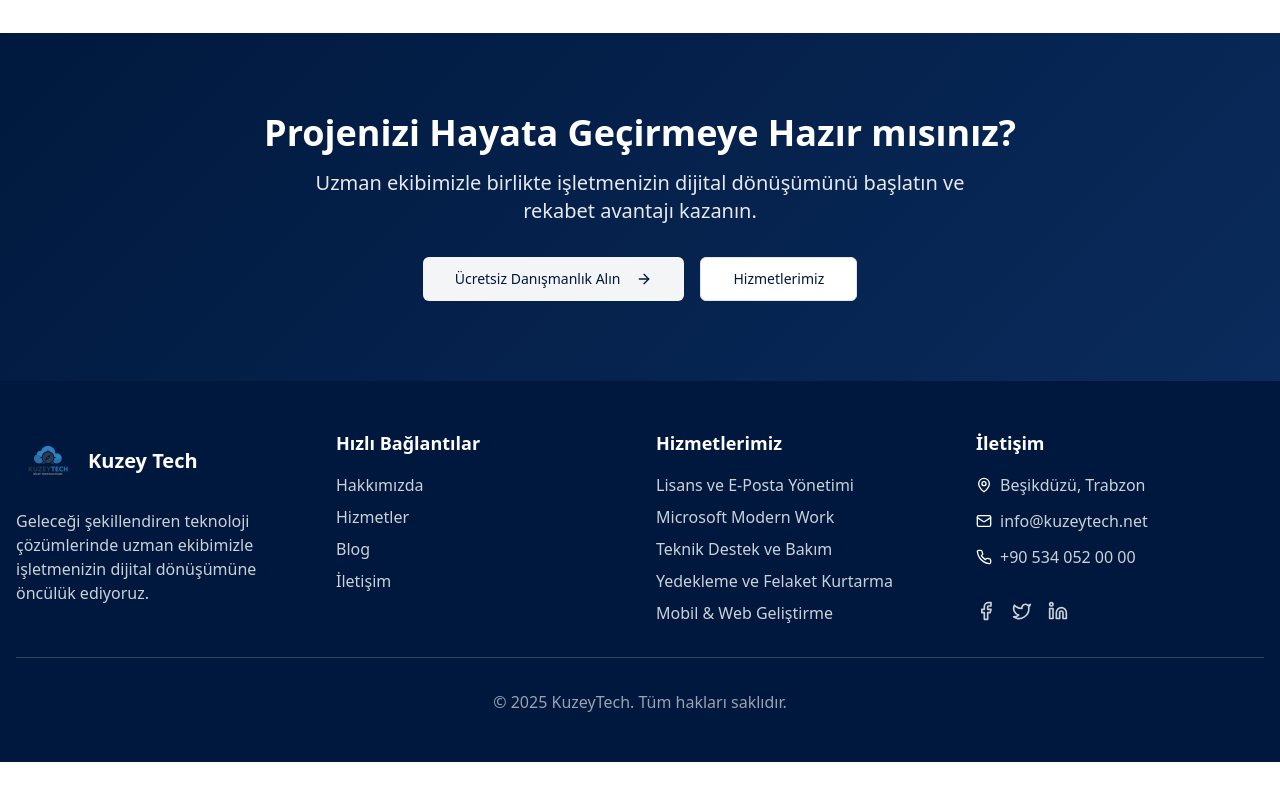
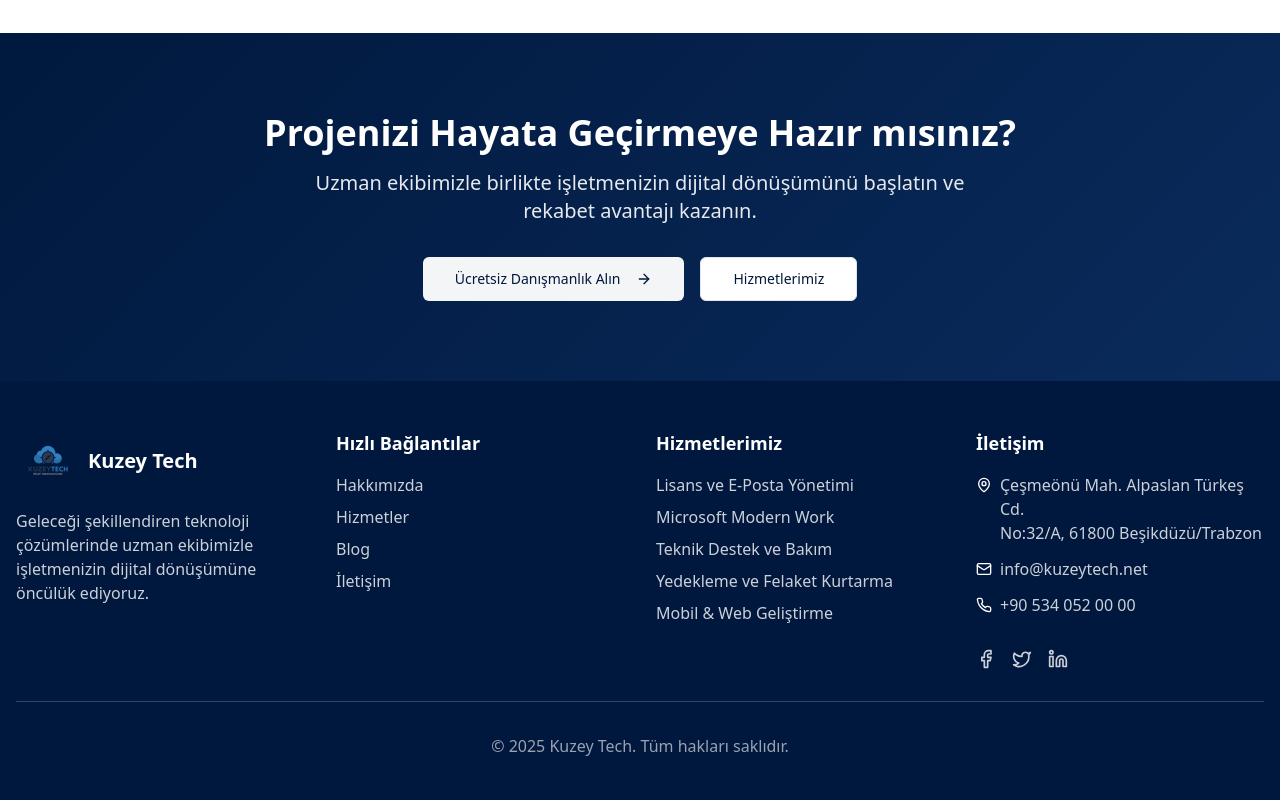
Before and after one commit to mhmtalitas/kuzeytech, a React (Vite) app: page / in a window 1280 px wide. Shown: the part 1979-2779 px from the top of the page. Before the commit the page ends 2741 px from the top, so only its background shows below. Built offline with nearby package versions, Linux system fonts and the light colour scheme.

Commit message:
feat: Update footer address and brand name to 'Kuzey Tech'

```diff
--- a/src/components/Footer.tsx
+++ b/src/components/Footer.tsx
@@ -81,9 +81,12 @@ const Footer = () => {
           <div className="space-y-4">
             <h3 className="font-semibold text-lg">İletişim</h3>
             <div className="space-y-3">
-              <div className="flex items-center space-x-2">
-                <MapPin className="h-4 w-4" />
-                <span className="text-primary-foreground/80">Beşikdüzü, Trabzon</span>
+              <div className="flex items-start space-x-2">
+                <MapPin className="h-4 w-4 mt-1 flex-shrink-0" />
+                <div className="text-primary-foreground/80">
+                  <div>Çeşmeönü Mah. Alpaslan Türkeş Cd.</div>
+                  <div>No:32/A, 61800 Beşikdüzü/Trabzon</div>
+                </div>
               </div>
               <div className="flex items-center space-x-2">
                 <Mail className="h-4 w-4" />
@@ -121,7 +124,7 @@ const Footer = () => {
 
         <div className="border-t border-primary-foreground/20 mt-8 pt-8 text-center">
           <p className="text-primary-foreground/60">
-            © 2025 KuzeyTech. Tüm hakları saklıdır.
+            © 2025 Kuzey Tech. Tüm hakları saklıdır.
           </p>
         </div>
       </div>
```
